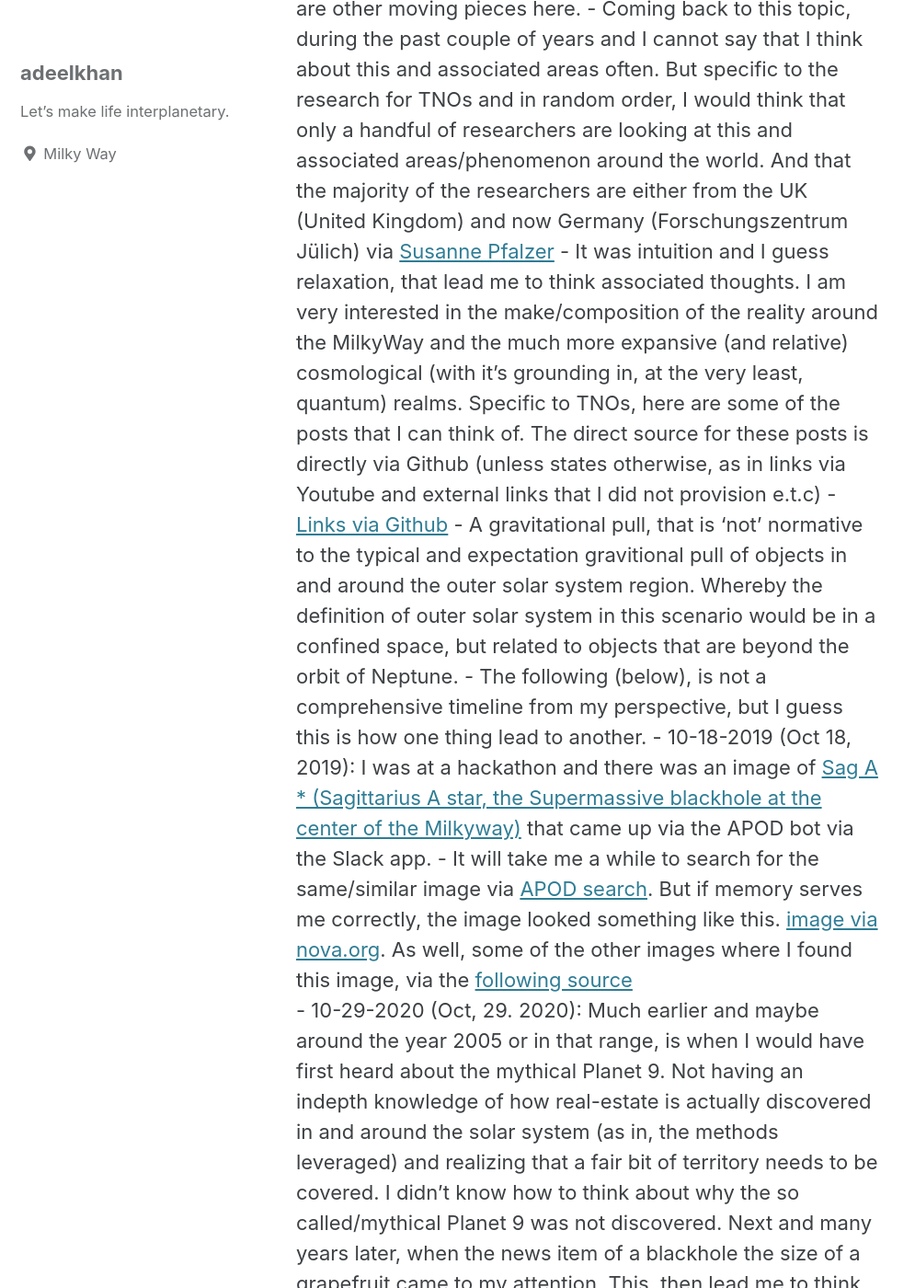
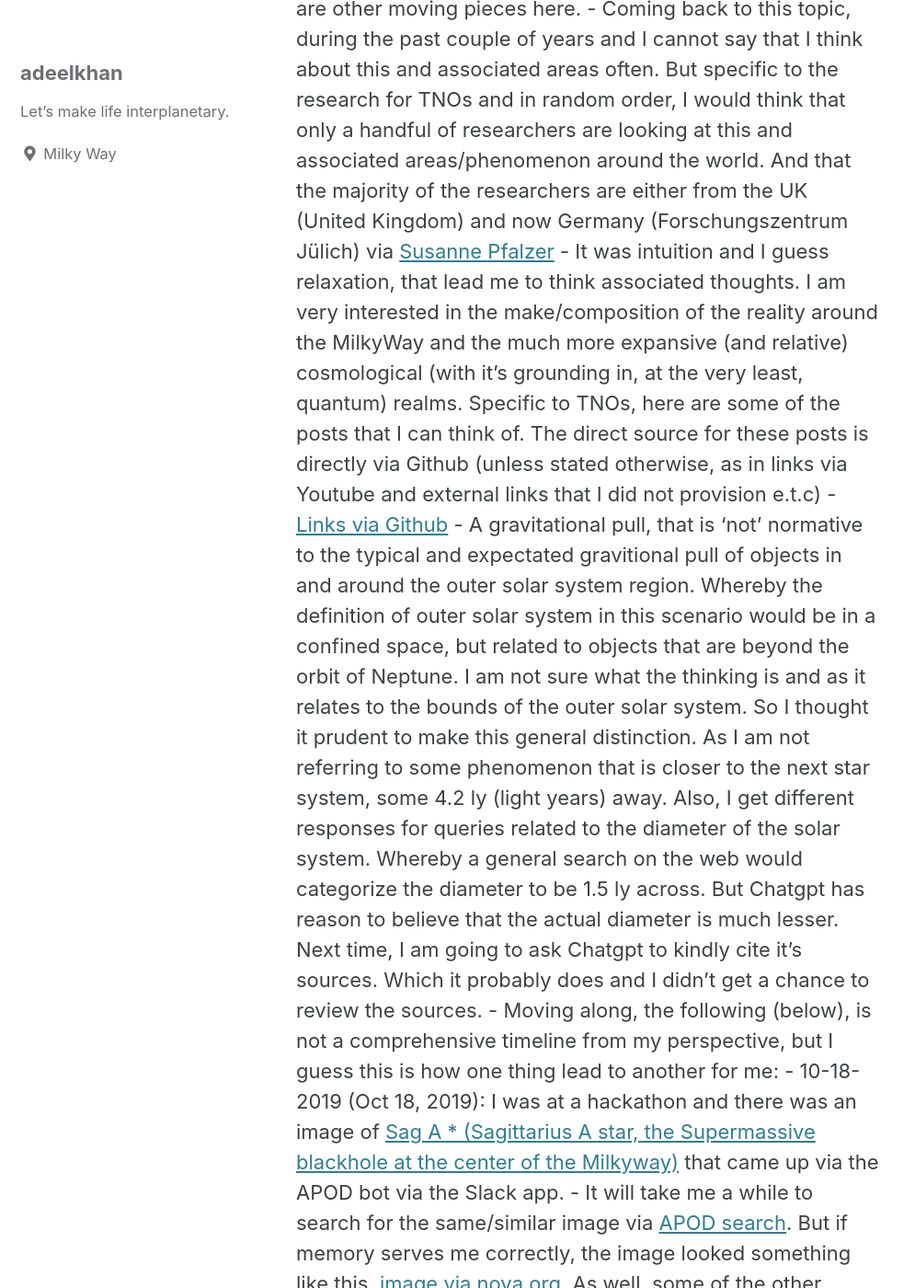
Before and after one commit to stellardreams/stellardreams.github.io, a Jekyll site: the page built from _posts/2024-12-02-Rogue-Stars-Zoomed-By.md, in a window 1280 px wide and 1400 px high, scrolled down 1741 px. Shown: the whole window at 92% size, without its empty margins (0-995 px from the left). Built offline with Jekyll 4.4.1, drawn with Linux system fonts in a browser that asks for light colours; cached includes are drawn as plain includes; some of the changed text lies outside the part shown.

Commit message:
Update 2024-12-02-Rogue-Stars-Zoomed-By.md
Additional changes. Mostly addition of a little bit more context and fixing a typo here and there.

```diff
--- a/_posts/2024-12-02-Rogue-Stars-Zoomed-By.md
+++ b/_posts/2024-12-02-Rogue-Stars-Zoomed-By.md
@@ -15,10 +15,10 @@ Barely beginning to look into Susanne's research, also reminds me of:
 - In terms of context and going back to article via Earth.com highlighted above (Susanne Pfalzer). For me:
   - The very first time that I heard about TNOs (Trans-Neptunian Objects) actually being called TNOs was via Professor Brian Cox. This must have been at-least 6 years ago and I cannot recall the source at this point. But I recall that it was via a video that I was watching. Today, I feel the search/discovery aspect is largely b0rked in a really bad way. But that is a completely separate topic. That being said and this is totally off-topic, but it must have been like 18 years ago, when I heard a venture capitalist speak about 'discovery being the new search.' I still feel that this area/realm can benefit us collectively and individually in so many different ways. On the other hand, I also feel that the way that algorithms are designed can and should occur a lot more consciously. However the autonomy angle takes off. This is off-topic. But if done with care, it could help us bring improvements relating to our understanding in the wider reality. But there are other moving pieces here.
   - Coming back to this topic, during the past couple of years and I cannot say that I think about this and associated areas often. But specific to the research for TNOs and in random order, I would think that only a handful of researchers are looking at this and associated areas/phenomenon around the world. And that the majority of the researchers are either from the UK (United Kingdom) and now Germany (Forschungszentrum Jülich) via [Susanne Pfalzer](https://www.fz-juelich.de/en/@@search?SearchableText=Susanne%20Pfalzner&active=relevance&allow_local=false&group_select=0&local=false)
-  - It was intuition and I guess relaxation, that lead me to think associated thoughts. I am very interested in the make/composition of the reality around the MilkyWay and the much more expansive (and relative) cosmological (with it's grounding in, at the very least, quantum) realms. Specific to TNOs, here are some of the posts that I can think of. The direct source for these posts is directly via Github (unless states otherwise, as in links via Youtube and external links that I did not provision e.t.c)
+  - It was intuition and I guess relaxation, that lead me to think associated thoughts. I am very interested in the make/composition of the reality around the MilkyWay and the much more expansive (and relative) cosmological (with it's grounding in, at the very least, quantum) realms. Specific to TNOs, here are some of the posts that I can think of. The direct source for these posts is directly via Github (unless stated otherwise, as in links via Youtube and external links that I did not provision e.t.c)
   - [Links via Github](https://github.com/stellardreams/stellardreams.github.io/tree/master/_posts)
-    - A gravitational pull, that is 'not' normative to the typical and expectation gravitional pull of objects in and around the outer solar system region. Whereby the definition of outer solar system in this scenario would be in a confined space, but related to objects that are beyond the orbit of  Neptune.
-    - The following (below), is not a comprehensive timeline from my perspective, but I guess this is how one thing lead to another.
+    - A gravitational pull, that is 'not' normative to the typical and expectated gravitional pull of objects in and around the outer solar system region. Whereby the definition of outer solar system in this scenario would be in a confined space, but related to objects that are beyond the orbit of  Neptune. I am not sure what the thinking is and as it relates to the bounds of the outer solar system. So I thought it prudent to make this general distinction. As I am not referring to some phenomenon that is closer to the next star system, some 4.2 ly (light years) away. Also, I get different responses for queries related to the diameter of the solar system. Whereby a general search on the web would categorize the diameter to be 1.5 ly across. But Chatgpt has reason to believe that the actual diameter is much lesser. Next time, I am going to ask Chatgpt to kindly cite it's sources. Which it probably does and I didn't get a chance to review the sources.
+    - Moving along, the following (below), is not a comprehensive timeline from my perspective, but I guess this is how one thing lead to another for me:
       - 10-18-2019 (Oct 18, 2019): I was at a hackathon and there was an image of [Sag A * (Sagittarius A star, the Supermassive blackhole at the center of the Milkyway)](https://en.wikipedia.org/wiki/Sagittarius_A*) that came up via the APOD bot via the Slack app.
         - It will take me a while to search for the same/similar image via [APOD search](https://apod.nasa.gov/cgi-bin/apod/apod_search). But if memory serves me correctly, the image looked something like this. [image via nova.org](https://chview.nova.org/solcom/x-objects/sagdeg1.jpg). As well, some of the other images where I found this image, via the [following source](https://chview.nova.org/solcom/x-objects/sag-deg.htm)
       -  10-29-2020 (Oct, 29. 2020): Much earlier and maybe around the year 2005 or in that range, is when I would have first heard about the mythical Planet 9. Not having an indepth knowledge of how real-estate is actually discovered in and around the solar system (as in, the methods leveraged) and realizing that a fair bit of territory needs to be covered. I didn't know how to think about why the so called/mythical Planet 9 was not discovered. Next and many years later, when the news item of a blackhole the size of a grapefruit came to my attention. This, then lead me to think about the kinds of behaviors that were being exhibited by bodies in the trans-Neptunian region(s). For the further evoluion of this theory, one of being a mythical planet that no one could locate, to a blackhole of a certain size. And so, on 10-29-2020, I made the following post on Github on this very blog. [Grape Fruit Sized Black Hole In The Outer Solar System](https://stellardreams.github.io/Grape-fruit-sized-Black-Hole-in-the-outer-solar-system/)
```
